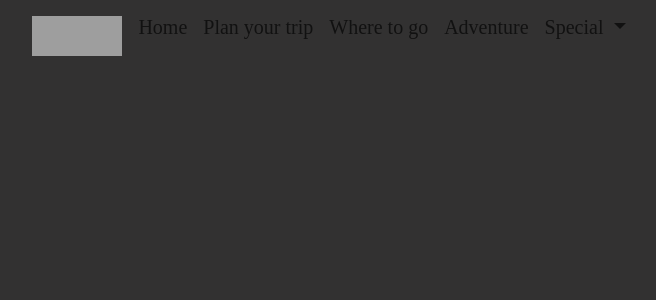
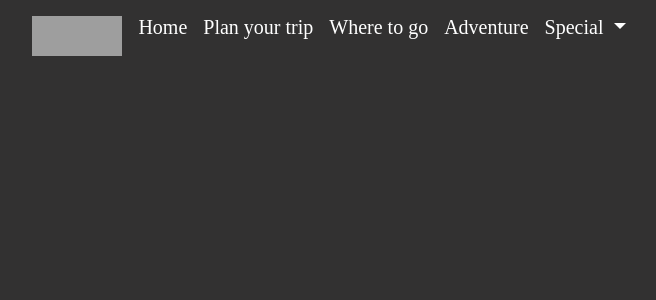
Before and after one commit to dinusha4010/team12, a PHP site: page / in a window 1280 px wide. Shown: the top 300 px of the page, without its empty margins (311-967 px from the left). Run offline with PHP 8.4, Linux system fonts and the light colour scheme; some web fonts are replaced; grey boxes are pictures that could not be loaded.

Commit message:
NAV BAR color changed

```diff
--- a/style/style.css
+++ b/style/style.css
@@ -12,20 +12,15 @@ font-size: 20px;
 font-style: normal;
 font-weight: 400;
 line-height: normal;
-color:FFFFFF;
+color:#FFFFFF;
 
 }
 
 .dropdown-item{
 
     background-color: rgba(28, 27, 27, 0.90);
-    color:FFFFFF;
+    color:#FFFFFF;
     font-family: 'Allan', serif;
 font-size: 20px;
 
 }
-
-.navbar{
-
-    text-align: center;
-}
```
